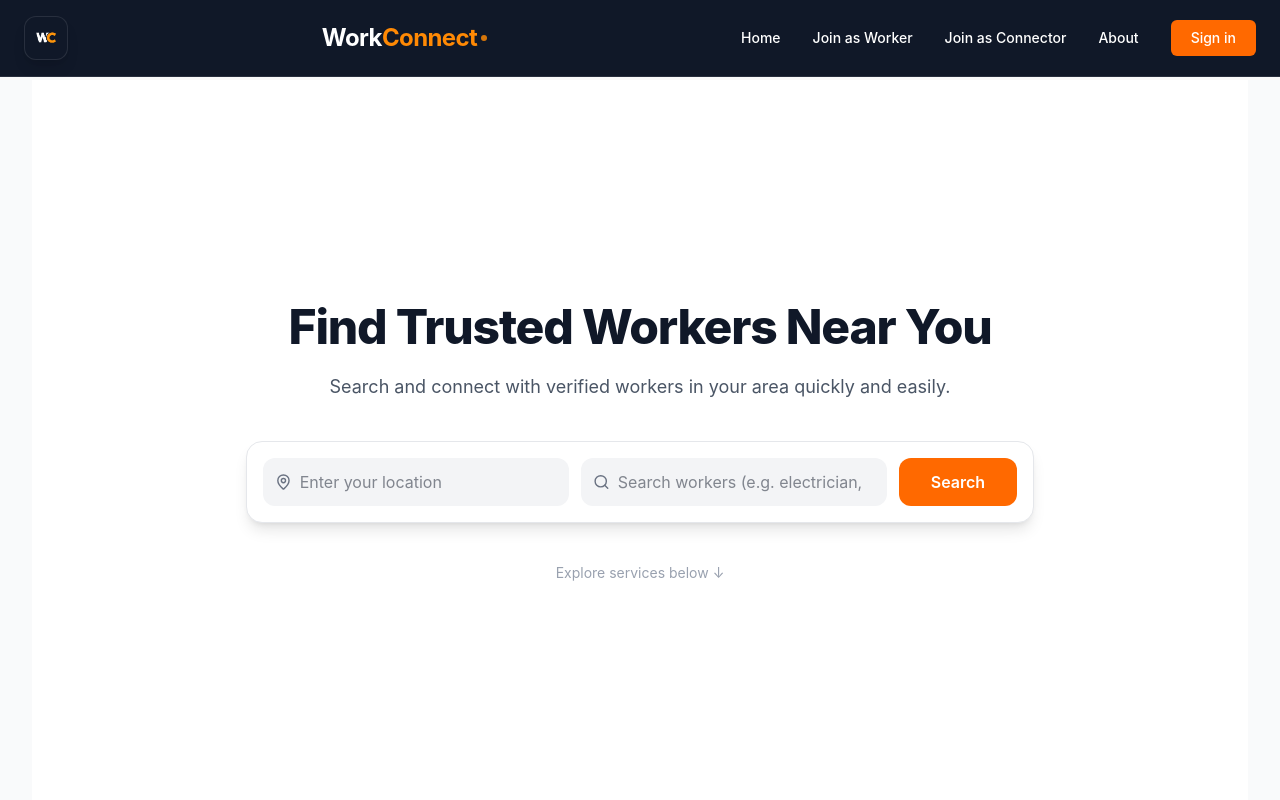
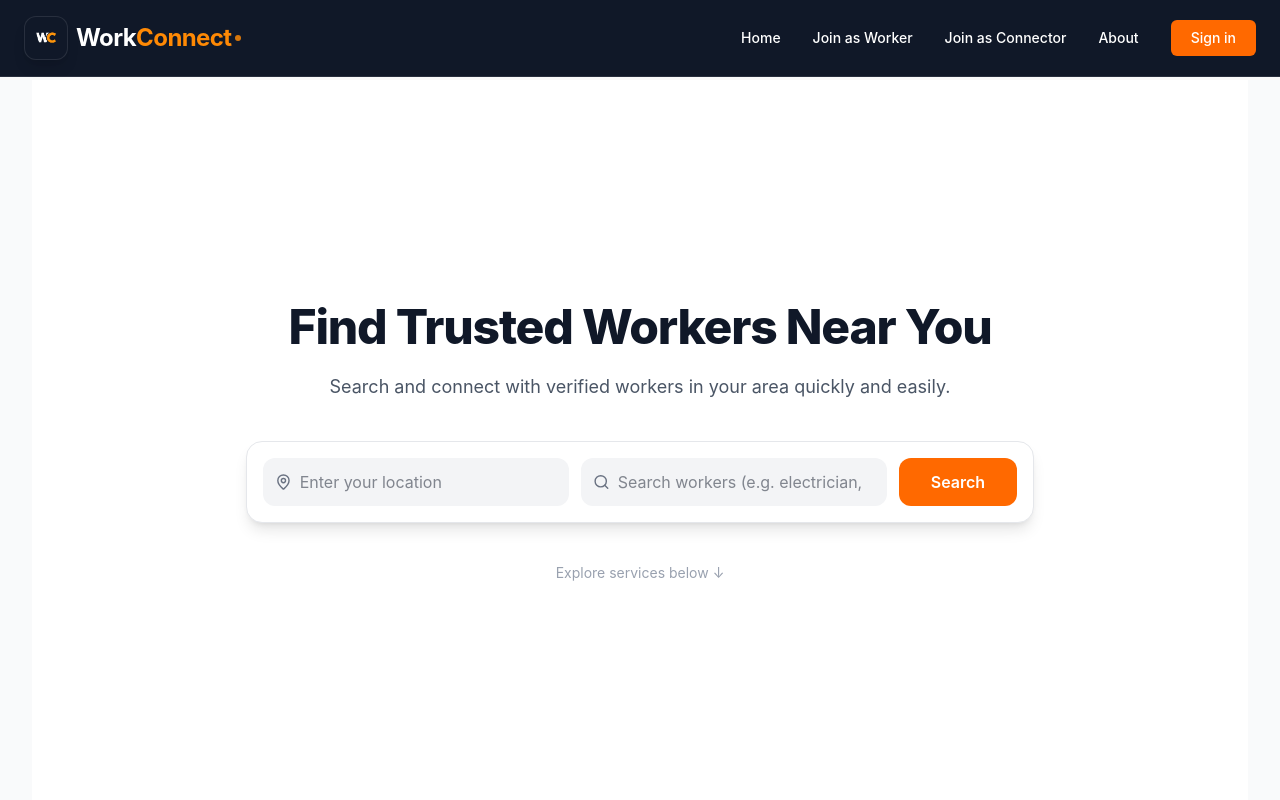
Before and after one commit to bantupallisarath7/WorkConnect, a React (Vite) app in the folder frontend/: page / in a window 1280 px wide. Shown: the top 800 px of the page. Built offline with nearby package versions, Linux system fonts and the light colour scheme.

Commit message:
Update Navbar.jsx

```diff
--- a/frontend/src/Pages/LandingPage/Navbar.jsx
+++ b/frontend/src/Pages/LandingPage/Navbar.jsx
@@ -16,22 +16,23 @@ const Navbar = () => {
         <header className="fixed top-0 w-full z-50 bg-gray-900 backdrop-blur-md border-b border-white/10">
 
             <div className="max-w-7xl mx-auto px-4 md:px-6 py-4 flex items-center justify-between text-white">
-                <div className="w-9 h-9 sm:w-10 sm:h-10 md:w-11 md:h-11 bg-gray-900 rounded-xl flex items-center justify-center
-                    shadow-lg border border-white/10 transition-transform duration-200 hover:scale-105"
-                >
-                    <img
-                        src={logo}
-                        alt="WC Logo"
-                        className="w-4/5 h-4/5 object-contain"
-                    />
-                </div>
-                {/* LOGO */}
+
                 <div
                     onClick={() => navigate("/")}
                     className="flex items-center gap-2 group cursor-pointer transition-transform duration-200 active:scale-95 select-none"
                 >
+                    {/* LOGO */}
+                    <div className="w-9 h-9 sm:w-10 sm:h-10 md:w-11 md:h-11 bg-gray-900 rounded-xl flex items-center justify-center
+                    shadow-lg border border-white/10 transition-transform duration-200 hover:scale-105"
+                    >
+                        <img
+                            src={logo}
+                            alt="WC Logo"
+                            className="w-4/5 h-4/5 object-contain"
+                        />
+                    </div>
                     {/* Brand Name */}
-                    <h1 className="text-xl md:text-2xl font-bold tracking-tight flex items-center">
+                    <h1 className="text-xl md:text-2xl font-bold tracking-tight flex items-center leading-none">
                         <span className="text-white group-hover:text-gray-200 transition-colors">Work</span>
                         <span className="text-orange-400">Connect</span>
                         <span className=" sm:block w-1.5 h-1.5 bg-orange-400 rounded-full ml-1 animate-pulse"></span>
```
